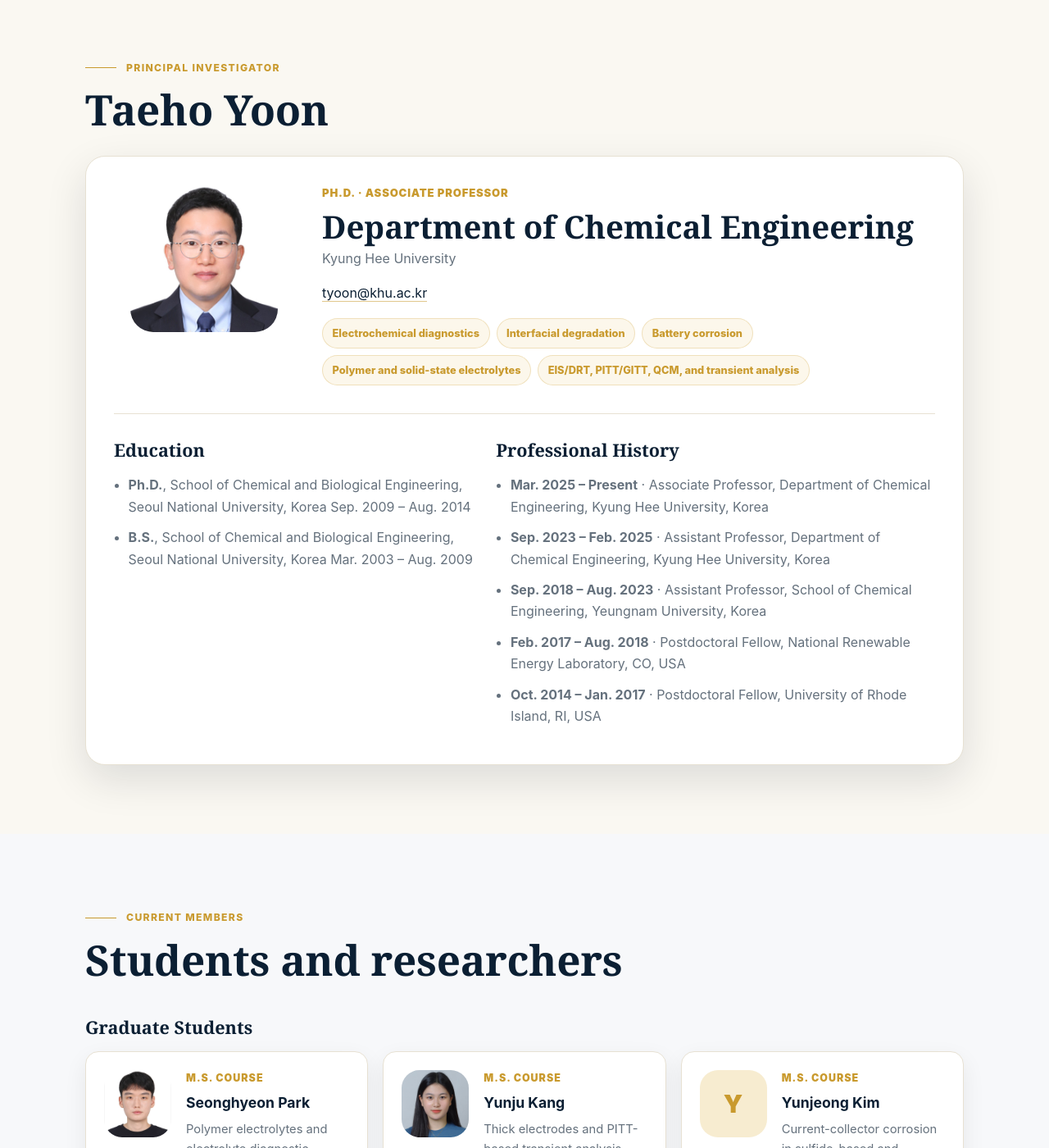
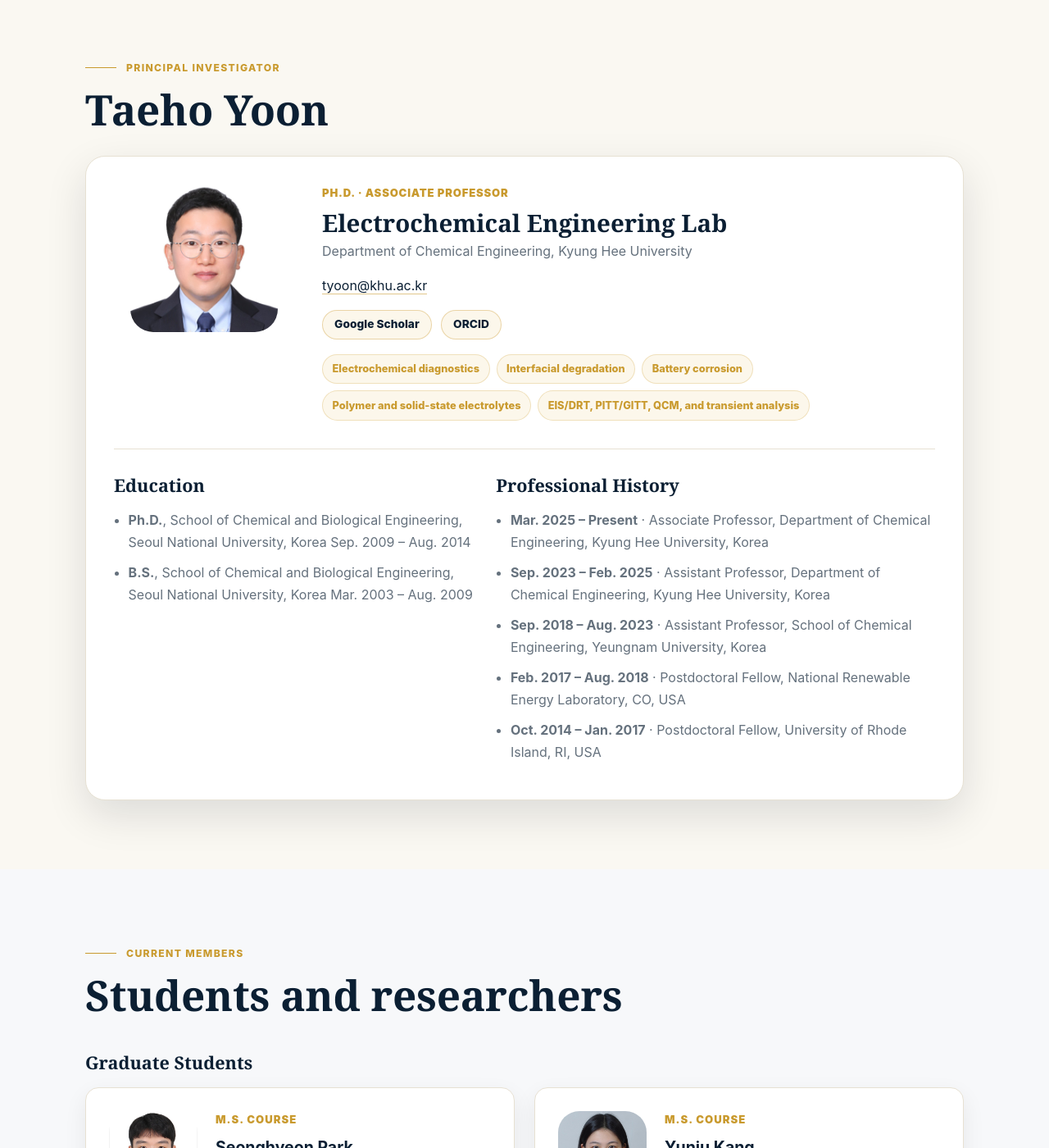
Before and after one commit to tyoon-lab/tyoon-lab.github.io, a Jekyll site: the page built from people.md, in a window 1280 px wide and 1400 px high, scrolled down 437 px. Shown: the whole window at 82% size. Built offline with Jekyll 4.4.1, drawn with Linux system fonts in a browser that asks for light colours.

Commit message:
Refine PI profile title

```diff
--- a/assets/css/style.css
+++ b/assets/css/style.css
@@ -795,3 +795,175 @@
     border-radius: 9px !important;
   }
 }
+
+/* === PI academic profile links === */
+.pi-link-buttons {
+  display: flex;
+  flex-wrap: wrap;
+  gap: 0.7rem;
+  margin: 1rem 0 0.2rem;
+}
+
+.pi-link-buttons a {
+  display: inline-flex;
+  align-items: center;
+  justify-content: center;
+  min-height: 2.25rem;
+  padding: 0.46rem 0.88rem;
+  border: 1px solid rgba(201, 154, 46, 0.36);
+  border-radius: 999px;
+  color: var(--navy-900);
+  background: rgba(247, 236, 208, 0.42);
+  font-size: 0.86rem;
+  font-weight: 850;
+  line-height: 1.2;
+  transition: transform 0.18s ease, background 0.18s ease, border-color 0.18s ease, color 0.18s ease;
+}
+
+.pi-link-buttons a:hover {
+  color: var(--navy-950);
+  background: var(--gold-100);
+  border-color: rgba(201, 154, 46, 0.72);
+  transform: translateY(-1px);
+}
+
+@media (max-width: 560px) {
+  .pi-link-buttons {
+    gap: 0.55rem;
+  }
+
+  .pi-link-buttons a {
+    width: 100%;
+  }
+}
+
+/* PI profile title balance */
+.pi-profile-main h3 {
+  font-size: clamp(1.45rem, 2.3vw, 2rem) !important;
+  line-height: 1.16 !important;
+}
+
+/* People page balance: make student cards more prominent */
+.people-grid {
+  gap: 24px !important;
+}
+
+.person-card-v2 {
+  padding: 28px !important;
+  grid-template-columns: 96px 1fr !important;
+  gap: 22px !important;
+  min-height: 170px !important;
+}
+
+.person-photo-v2,
+.person-photo-placeholder {
+  width: 96px !important;
+  height: 96px !important;
+  border-radius: 24px !important;
+}
+
+.person-card-v2 h4 {
+  font-size: 1.22rem !important;
+  margin-bottom: 8px !important;
+}
+
+.person-role {
+  font-size: 0.82rem !important;
+  margin-bottom: 7px !important;
+}
+
+.person-card-v2 p:not(.person-role) {
+  font-size: 0.98rem !important;
+  line-height: 1.58 !important;
+}
+
+.person-card-v2 .text-link {
+  font-size: 0.96rem !important;
+}
+
+.compact-people-grid {
+  grid-template-columns: repeat(2, minmax(0, 1fr)) !important;
+}
+
+@media (max-width: 920px) {
+  .compact-people-grid {
+    grid-template-columns: 1fr !important;
+  }
+}
+
+/* People page: show student cards as two per row on desktop */
+.people-grid {
+  grid-template-columns: repeat(2, minmax(0, 1fr)) !important;
+  gap: 24px !important;
+}
+
+.person-card-v2 {
+  padding: 28px !important;
+  grid-template-columns: 96px 1fr !important;
+  gap: 22px !important;
+  min-height: 170px !important;
+}
+
+.person-photo-v2,
+.person-photo-placeholder {
+  width: 96px !important;
+  height: 96px !important;
+  border-radius: 24px !important;
+}
+
+.person-card-v2 h4 {
+  font-size: 1.22rem !important;
+  margin-bottom: 8px !important;
+}
+
+.person-role {
+  font-size: 0.82rem !important;
+  margin-bottom: 7px !important;
+}
+
+.person-card-v2 p:not(.person-role) {
+  font-size: 0.98rem !important;
+  line-height: 1.58 !important;
+}
+
+.person-card-v2 .text-link {
+  font-size: 0.96rem !important;
+}
+
+/* Mobile: one card per row */
+@media (max-width: 760px) {
+  .people-grid,
+  .compact-people-grid {
+    grid-template-columns: 1fr !important;
+  }
+
+  .person-card-v2 {
+    grid-template-columns: 82px 1fr !important;
+    padding: 22px !important;
+  }
+
+  .person-photo-v2,
+  .person-photo-placeholder {
+    width: 82px !important;
+    height: 82px !important;
+  }
+}
+
+.pi-profile-main h3 {
+  font-size: clamp(1.45rem, 2.4vw, 2rem);
+}
+
+
+/* People page: slightly larger student photos in two-column layout */
+@media (min-width: 761px) {
+  .person-card-v2 {
+    grid-template-columns: 108px 1fr !important;
+  }
+
+  .person-photo-v2,
+  .person-photo-placeholder {
+    width: 108px !important;
+    height: 108px !important;
+    border-radius: 26px !important;
+  }
+}
--- a/people.md
+++ b/people.md
@@ -31,9 +31,14 @@
 
       <div class="pi-profile-main">
         <p class="pi-title">{{ pi.degrees }} · {{ pi.title }}</p>
-        <h3>{{ pi.department }}</h3>
-        <p class="pi-affiliation">{{ pi.institution }}</p>
+        <h3>Electrochemical Engineering Lab</h3>
+        <p class="pi-affiliation">{{ pi.department }}, {{ pi.institution }}</p>
         <p><a class="text-link" href="mailto:{{ pi.email }}">{{ pi.email }}</a></p>
+
+        <div class="pi-link-buttons" aria-label="Principal investigator academic profiles">
+          <a href="https://scholar.google.com/citations?hl=ko&user=XYBKq3EAAAAJ" target="_blank" rel="noopener">Google Scholar</a>
+          <a href="https://orcid.org/0000-0002-9403-9250" target="_blank" rel="noopener">ORCID</a>
+        </div>
 
         <div class="people-tag-list">
           {% for interest in pi.research_interests %}
```
Also changed, not shown: 2 other files.
